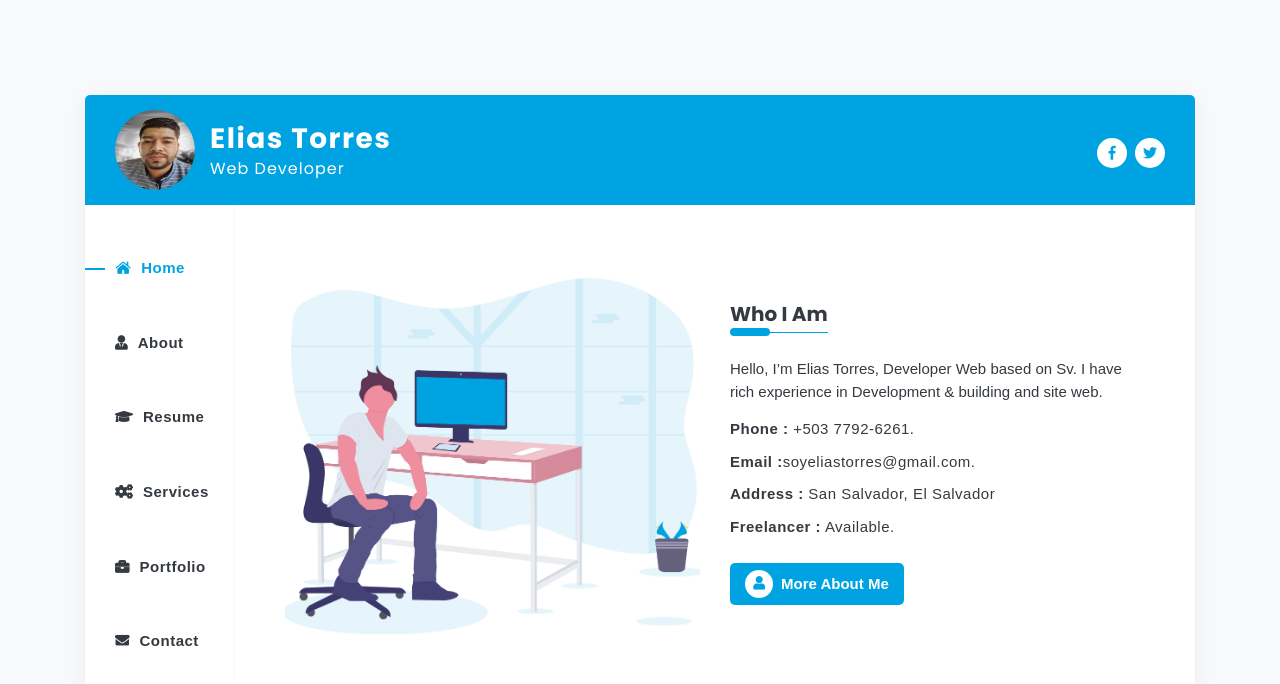
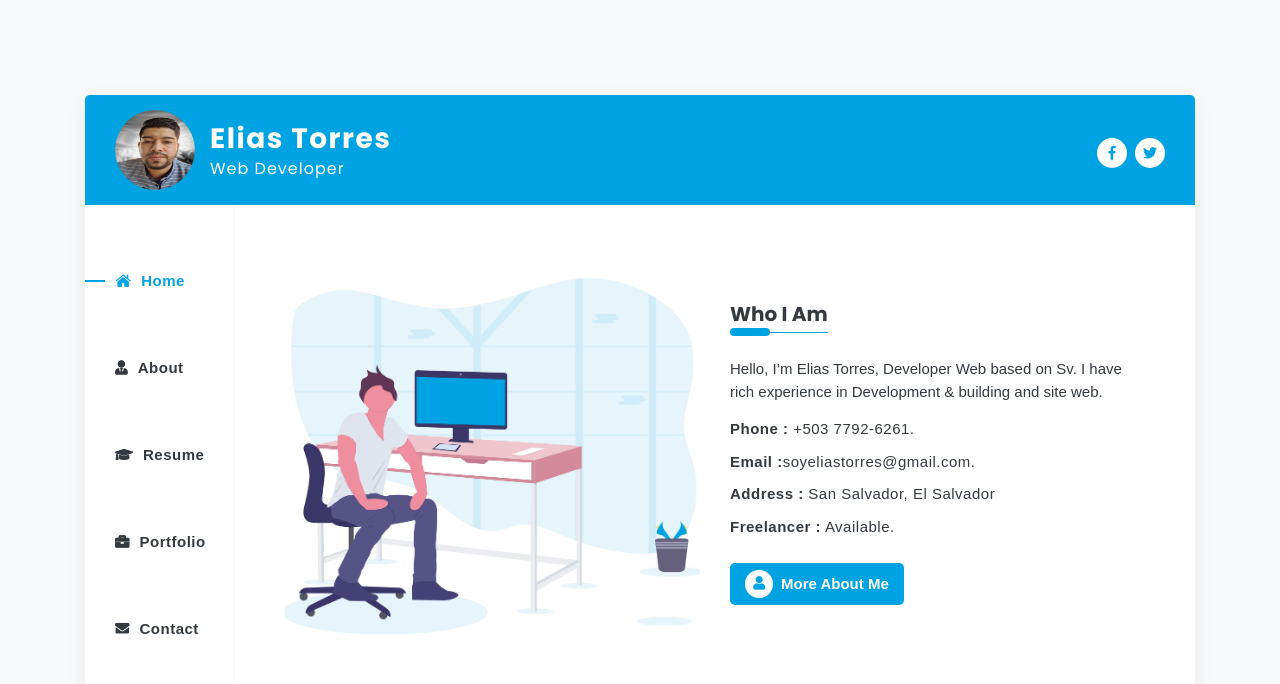
Before and after one commit to eliato/portfolio, an Angular app: page /#/home in a window 1280 px wide. Shown: the top 684 px of the page. Built offline with nearby package versions, Linux system fonts and the light colour scheme; a web font is replaced by a local one.

Commit message:
remove services from menu

```diff
--- a/src/app/shared/header/header.component.html
+++ b/src/app/shared/header/header.component.html
@@ -78,12 +78,12 @@
                             </a>
                         </li>
 
-                        <li class="nav-item" >
+                        <!--<li class="nav-item" >
                             <a class="nav-link" (click)="toggleCollapse()" id="services-tab" data-toggle="tab" routerLink="services" routerLinkActive="active" role="tab" aria-controls="services" aria-selected="false">
                                 <span><i class="fas fa-cogs"></i></span>
                                 <span> services</span>
                             </a>
-                        </li>
+                        </li>-->
                         <li class="nav-item" >
                             <a class="nav-link" (click)="toggleCollapse()" id="portfolio-tab" data-toggle="tab" routerLink="portfolio" routerLinkActive="active" role="tab" aria-controls="portfolio" aria-selected="false">
                                 <span><i class="fas fa-briefcase"></i></span>
```
